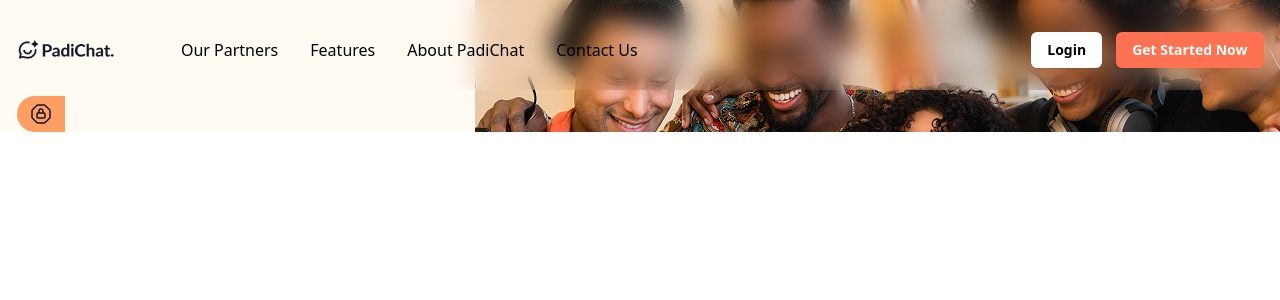
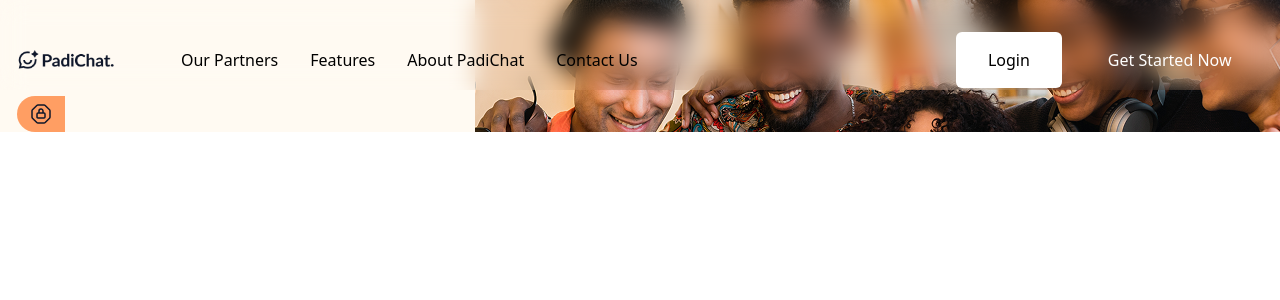
Before and after one commit to israeltn/Padichat-AI-Chatbot, a Next.js app in the folder frontend/: page / in a window 1280 px wide. Shown: the top 300 px of the page. Built offline with nearby package versions, Linux system fonts and the light colour scheme.

Commit message:
fixing things

```diff
--- a/frontend/components/navbar/NavItems.tsx
+++ b/frontend/components/navbar/NavItems.tsx
@@ -2,9 +2,10 @@
 import { NavItemInterface } from "@/types/index.d";
 import NavMenu from "./NavMenu";
 import Image from "next/image";
-import { Button } from "@/components/ui/button";
+import { PrimaryButton, SecondaryButton } from "@/components/ui/app-button";
 import Link from "next/link";
 import { useState } from "react";
+
 
 
 
@@ -39,16 +40,16 @@ const [isOpen, setIsOpen] = useState(false);
             </div>
             <div className="flex gap-3.5">
 
-                <Button asChild variant={"secondary"} className="hidden md:flex">
-                    <Link href="/login">
+                <span className="hidden md:flex">
+
+                    <SecondaryButton href="/login" >
                         Login
-                    </Link>
-                </Button>
-                <Button asChild>
-                    <Link href="/register">
+                    </SecondaryButton>
+                </span>
+
+                <PrimaryButton href="/register">
                     Get Started Now
-                    </Link>
-                </Button>
+                </PrimaryButton>
 
                 <Image src="/icons/menu.svg" className={`md:hidden ${isOpen ? 'hidden' : ''}`} alt="menu icon" onClick={() => setIsOpen(true)} width={22} height={16.667} />
 
--- a/frontend/components/ui/app-button.tsx
+++ b/frontend/components/ui/app-button.tsx
@@ -1,11 +1,19 @@
-import React from 'react';
+import Link from 'next/link'
 
-const appButton = ({color}) => {
+export const PrimaryButton = ({ href, children }: {
+    href: string
+    children: React.ReactNode
+}) => {
     return (
-        <div>
+        <Link href={href} className="bg-coral rounded-[6px] text-white py-4 px-8">{children}</Link>
+    )
+}
 
-        </div>
-    );
-};
-
-export default appButton;
+export const SecondaryButton = ({ href, children }: {
+    href: string
+    children: React.ReactNode
+}) => {
+    return (
+        <Link href={href} className="bg-white rounded-[6px] text-black py-4 px-8">{children}</Link>
+    )
+}
--- a/frontend/components/ui/button.tsx
+++ /dev/null
@@ -1,58 +0,0 @@
-import * as React from "react"
-import { Slot } from "@radix-ui/react-slot"
-import { cva, type VariantProps } from "class-variance-authority"
-
-import { cn } from "@/lib/utils"
-
-const buttonVariants = cva(
-  "inline-flex items-center justify-center gap-[10px] whitespace-nowrap rounded-[6px] text-sm font-semibold transition-[color,box-shadow] disabled:pointer-events-none disabled:opacity-50 [&_svg]:pointer-events-none [&_svg:not([class*='size-'])]:size-4 shrink-0 [&_svg]:shrink-0 outline-none focus-visible:border-ring focus-visible:ring-ring/50 focus-visible:ring-[3px] aria-invalid:ring-destructive/20 dark:aria-invalid:ring-destructive/40 aria-invalid:border-destructive",
-  {
-    variants: {
-      variant: {
-        default:
-          "bg-primary text-white shadow-xs  hover:bg-primary/90",
-        destructive:
-          "bg-destructive text-white shadow-xs hover:bg-destructive/90 focus-visible:ring-destructive/20 dark:focus-visible:ring-destructive/40",
-        outline:
-          "border border-input bg-background shadow-xs hover:bg-accent hover:text-accent-foreground",
-        secondary:
-          "bg-white text-black shadow-xs  hover:bg-secondary/80",
-        ghost: "hover:bg-accent hover:text-accent-foreground",
-        link: "text-primary underline-offset-4 hover:underline",
-      },
-      size: {
-        default: "h-9  px-[16px] py-[8px] has-[>svg]:px-3",
-        sm: "h-8 rounded-md gap-1.5 px-3 has-[>svg]:px-2.5",
-        lg: "h-10 rounded-md px-6 has-[>svg]:px-4",
-        icon: "size-9",
-      },
-    },
-    defaultVariants: {
-      variant: "default",
-      size: "default",
-    },
-  }
-)
-
-function Button({
-  className,
-  variant,
-  size,
-  asChild = false,
-  ...props
-}: React.ComponentProps<"button"> &
-  VariantProps<typeof buttonVariants> & {
-    asChild?: boolean
-  }) {
-  const Comp = asChild ? Slot : "button"
-
-  return (
-    <Comp
-      data-slot="button"
-      className={cn(buttonVariants({ variant, size, className }))}
-      {...props}
-    />
-  )
-}
-
-export { Button, buttonVariants }
```
Lines whose indentation alone changed are shown as unchanged.
